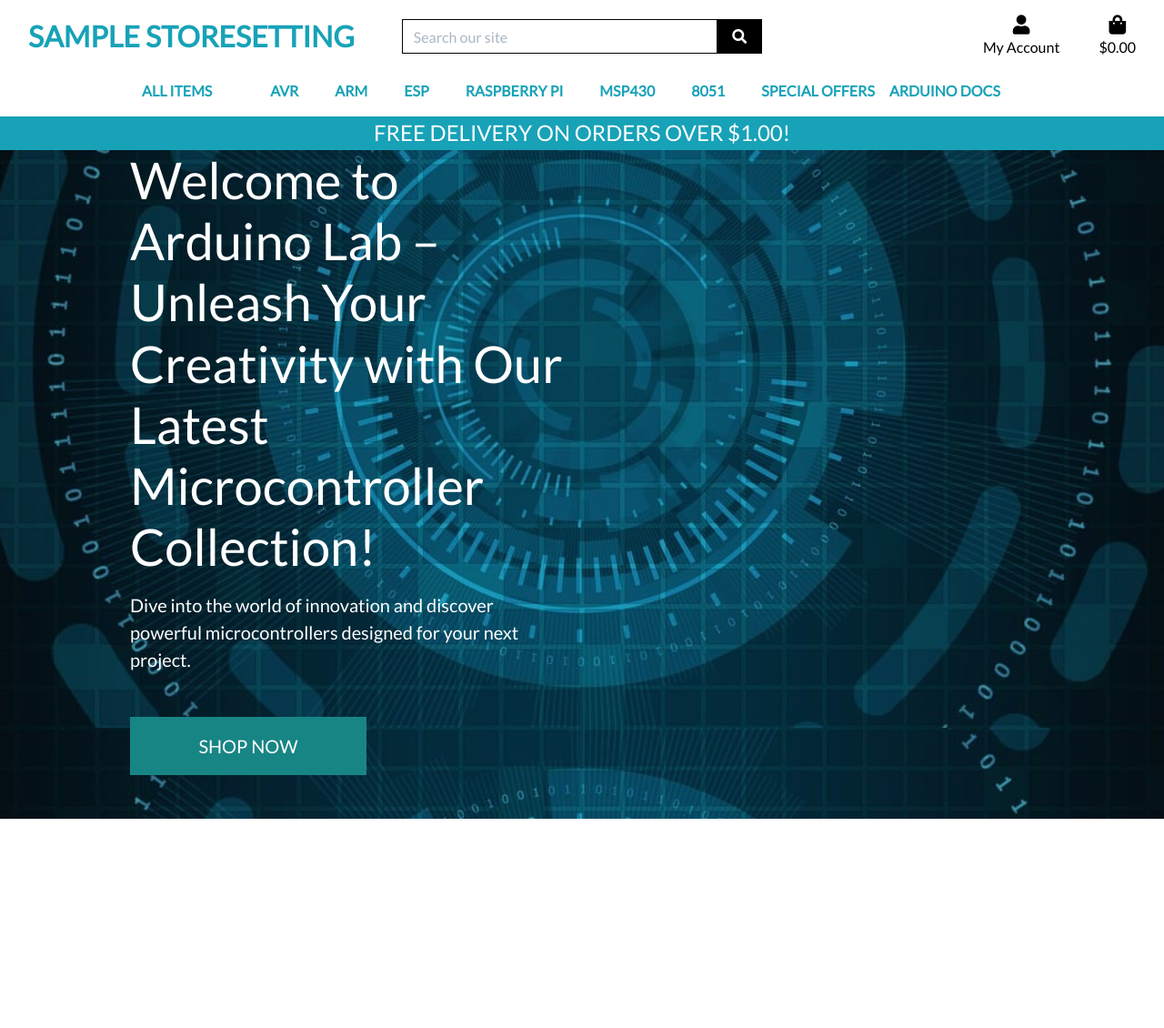
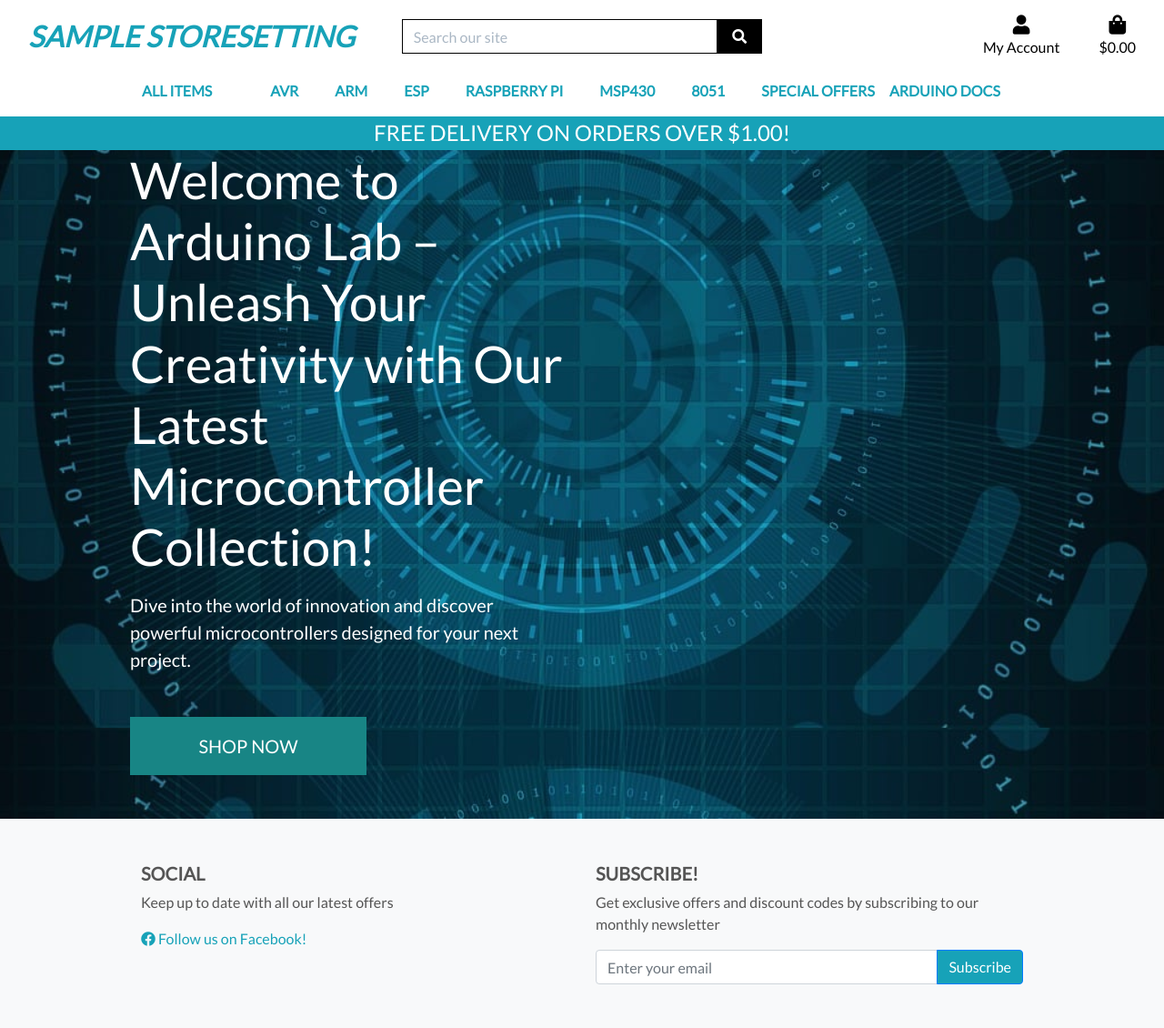
Before and after one commit to devbmv/ArduinoLab, a Django app: page / in a window 1280 px wide. Shown: the whole page at 91% size. Before the commit the page ends 900 px from the top, so only its background shows below. Run offline with Django 3.2, Linux system fonts and the light colour scheme; data comes from the database, SQL or seed files in the repository; tables that the repository leaves empty hold one stand-in row (values such as "Sample post"); some libraries are stand-ins or nearby versions.

Commit message:
Add facebook mook page and working on footer section

```diff
--- a/home/templates/home/index.html
+++ b/home/templates/home/index.html
@@ -29,4 +29,6 @@
             </div>
         </div>
     </div>
+
+
 {% endblock %}
--- a/templates/base.html
+++ b/templates/base.html
@@ -57,12 +57,12 @@
     <title>{{ store_settings.store_name }} {% block extra_title %}{% endblock %}</title>
   </head>
 
-  <body >
+  <body class="d-flex flex-column min-vh-100">
     <header class="container-fluid fixed-top ">
         <div id="topnav" class="row bg-white pt-lg-2 d-none d-lg-flex">
             <div class="col-12 col-lg-4 my-auto py-1 py-lg-0 text-center text-lg-left">
                 <a href="{% url 'home' %}" class="nav-link main-logo-link">
-                    <h2 class="logo-font text-info my-0 "><strong>{{ store_settings.store_name }}</strong></h2>
+                    <h2 class="logo-font  font-italic text-info my-0 "><strong>{{ store_settings.store_name }}</strong></h2>
                 </a>
             </div>
             <div class="col-12 col-lg-4 my-auto py-1 py-lg-0">
@@ -169,8 +169,11 @@
     {% block page_header %}
     {% endblock %}
 
-    {% block content %}
-    {% endblock %}
+    <main class="flex-grow-1">
+        {% block content %}
+        <!-- Aici merge tot conținutul paginii -->
+        {% endblock %}
+    </main>
 
 {% block postloadjs %}
 <script type="text/javascript">
@@ -232,5 +235,37 @@
 
 
 </body>
+{% block footer %}
+
+<footer class="container-fluid bg-light py-5">
+    <div class="container">
+      <div class="row">
+        <!-- Social Section -->
+        <div class="col-md-6 mb-4 mb-md-0">
+          <h5 class="text-uppercase font-weight-bold">Social</h5>
+          <p>Keep up to date with all our latest offers</p>
+          <a href="https://arduino-lab.s3.eu-north-1.amazonaws.com/media/facebook_main.PNG" class="text-info" target="_blank">
+            <i class="fab fa-facebook"></i> Follow us on Facebook!
+          </a>
+        </div>
+
+        <!-- Newsletter Subscription Section -->
+        <div class="col-md-6">
+          <h5 class="text-uppercase font-weight-bold">Subscribe!</h5>
+          <p>Get exclusive offers and discount codes by subscribing to our monthly newsletter</p>
+          <form id="newsletter-form" action="#" method="POST">
+            {% csrf_token %}
+            <div class="input-group">
+              <input type="email" name="email" class="form-control" placeholder="Enter your email" required>
+              <div class="input-group-append">
+                <button class="btn btn-primary bg-info " type="submit">Subscribe</button>
+              </div>
+            </div>
+          </form>
+        </div>
+      </div>
+    </div>
+</footer>
+{% endblock %}
 
 </html>
```
Also changed, not shown: store_settings/templates/store_settings/change_password.html (+2 -21 lines), store_settings/templates/store_settings/settings.html (+8 -0 lines), media/exempel_footer.PNG (added), media/facebook.PNG (added), media/facebook_main.PNG (added), 1 other file.
